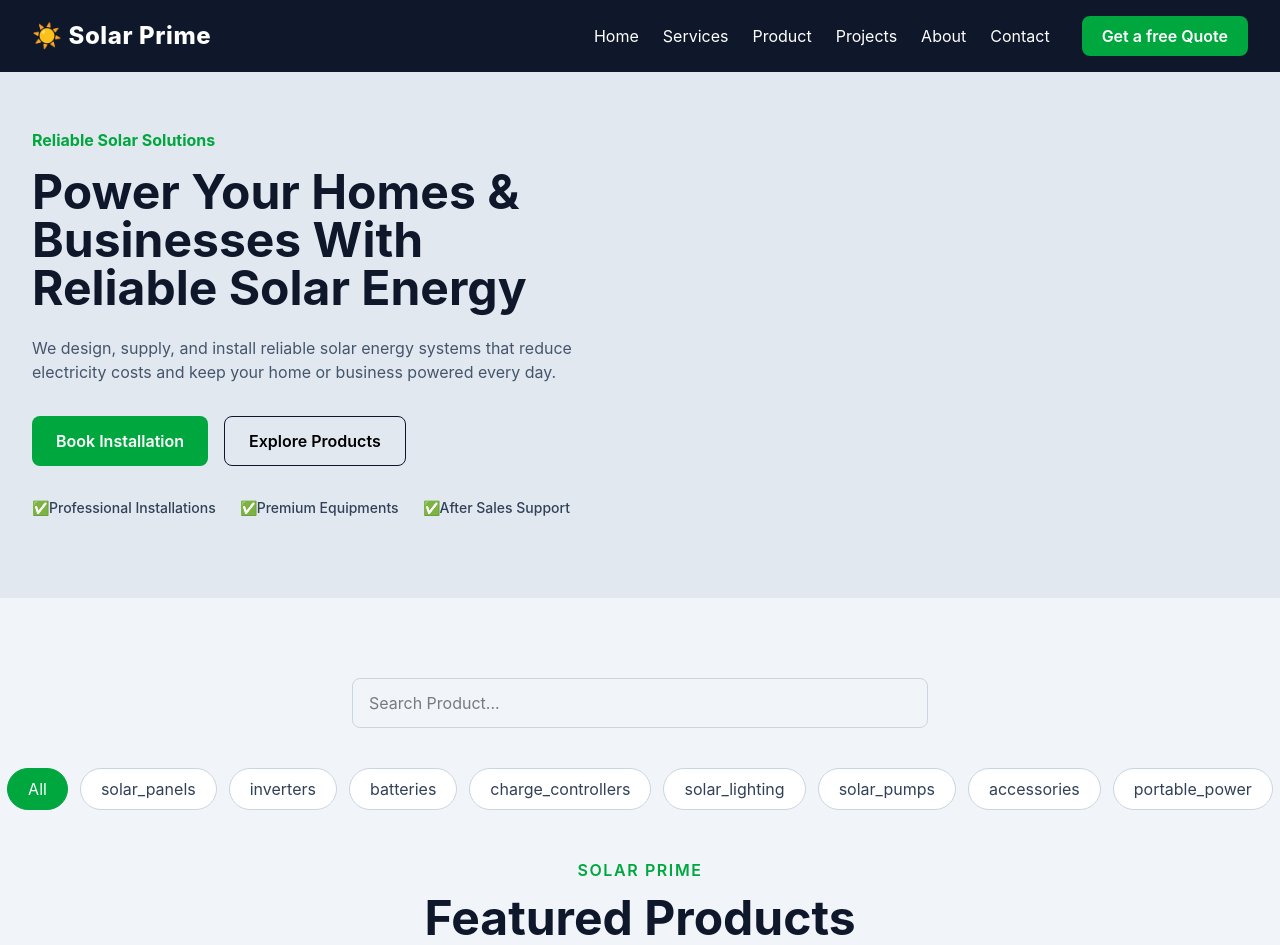
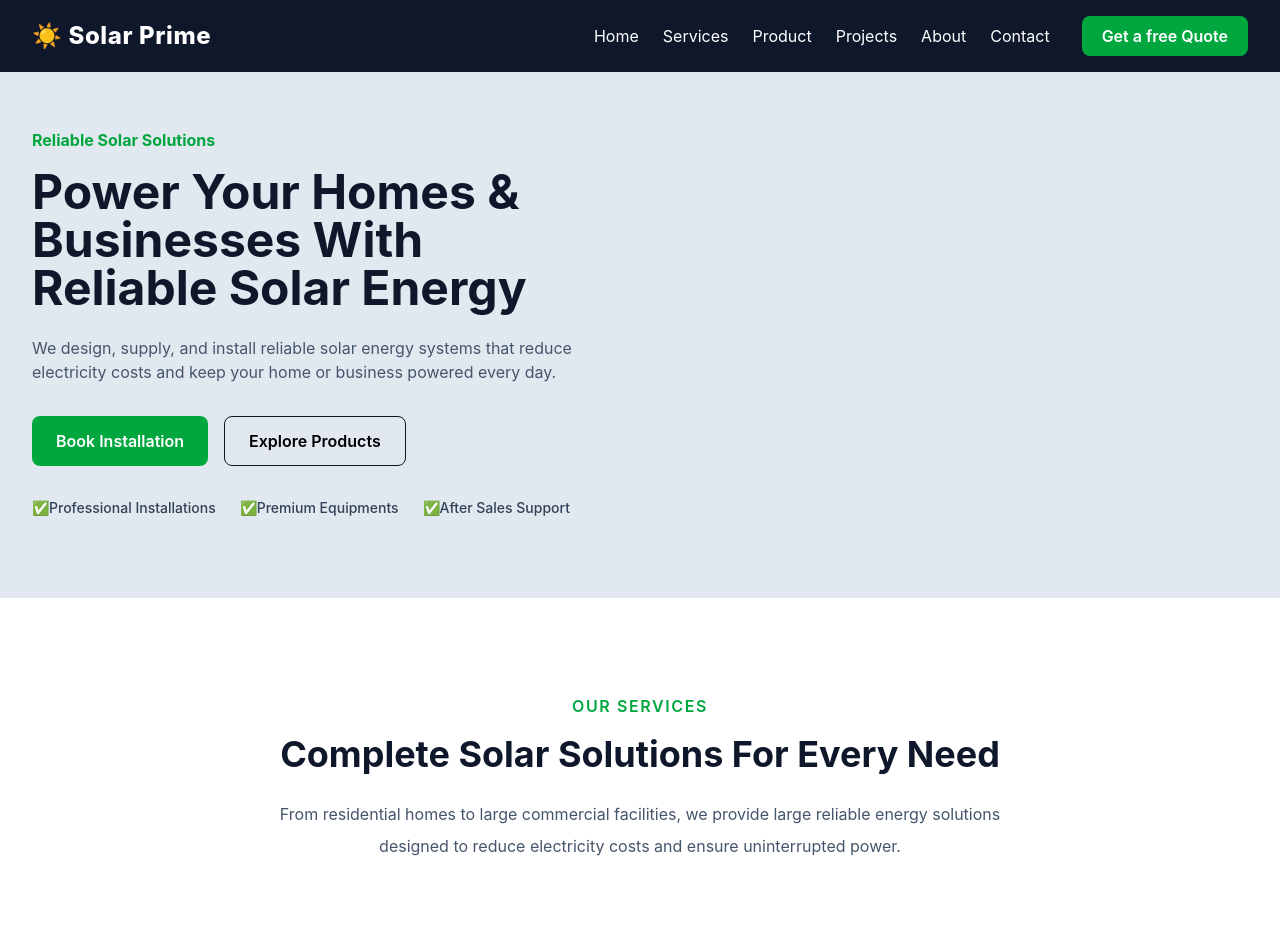
Before and after one commit to Justice-code-ops/solar-prime, a React (Vite) app in the folder frontend/: page / in a window 1280 px wide. Shown: the top 945 px of the page. Built offline with nearby package versions, Linux system fonts and the light colour scheme.

Commit message:
feat(services): Add services section heading and introduction

```diff
--- a/frontend/src/components/Services.jsx
+++ b/frontend/src/components/Services.jsx
@@ -2,8 +2,22 @@ import React from 'react'
 
 function Services() {
   return (
-    <section>
+    <section className='py-24 bg-white'>
+      <div className='max-w-7xl mx-auto px-6'>
+        <div className='text-center mb-16'>
+            <p className='text-green-600 font-semibold tracking-widest uppercase'>
+                Our Services
+            </p>
 
+            <h2 className='text-4xl font-bold mt-4 text-slate-900'>
+                Complete Solar Solutions For Every Need
+            </h2>
+
+            <p className='mt-6 max-w-3xl mx-auto text-slate-600 leading-8'>
+                From residential homes to large commercial facilities, we provide large reliable energy solutions designed to reduce electricity costs and ensure uninterrupted power.
+            </p>
+        </div>
+      </div>
     </section>
   )
 }
```
